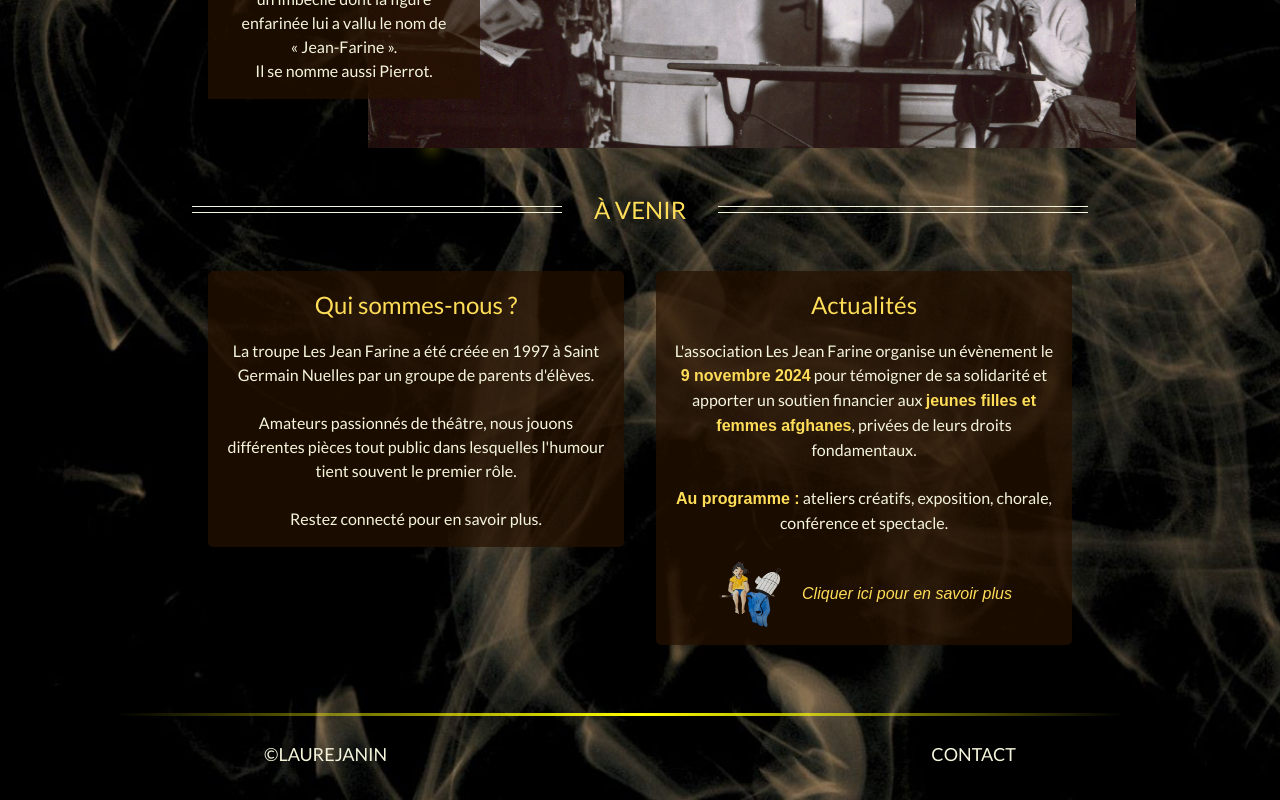
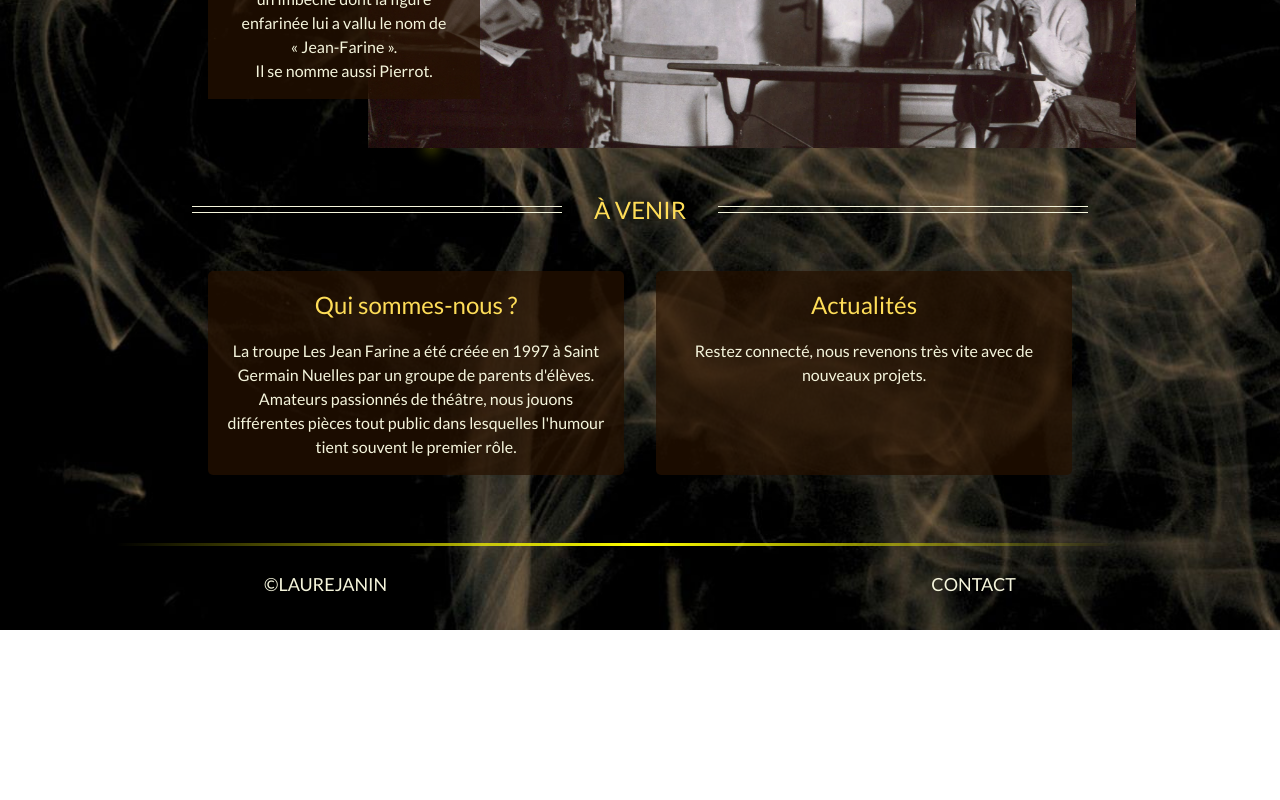
Before and after one commit to LaureJanin/jeanfarine, a React (Vite) app: page / in a window 1280 px wide. Shown: the part 502-1302 px from the top of the page. After the commit the page ends 1132 px from the top, so only its background shows below. Built offline with nearby package versions, Linux system fonts and the light colour scheme.

Commit message:
remove afghane home

```diff
--- a/src/pages/Home.jsx
+++ b/src/pages/Home.jsx
@@ -25,33 +25,19 @@ function Home() {
       <div className="actualite">
         <div className="box">
           <h2>Qui sommes-nous ?</h2>
-
           <p>
             La troupe Les Jean Farine a été créée en 1997 à Saint Germain
             Nuelles par un groupe de parents d'élèves.
-            <br />
-            <br />
+          </p>
+          <p>
             Amateurs passionnés de théâtre, nous jouons différentes pièces tout
             public dans lesquelles l'humour tient souvent le premier rôle.
-            <br />
-            <br />
-            Restez connecté pour en savoir plus.
           </p>
         </div>
         <div className="box">
           <h2>Actualités</h2>
             <p>
-            L'association Les Jean Farine organise un évènement le <span id="bold">9 novembre 2024</span> pour témoigner de sa solidarité et apporter un soutien financier aux <span id="bold">jeunes filles et femmes afghanes</span>, privées de leurs droits
-            fondamentaux.
-              <br />
-              <br />
-              <span id="bold">Au programme :</span> ateliers créatifs, exposition, chorale, conférence et spectacle.
-              <br />
-              <br />
-              <a href="./afghanes" target="_blank">
-                <img src={logo} alt="Logo" className="logo" />
-                <span id="italic">Cliquer ici pour en savoir plus</span>
-              </a>
+            Restez connecté, nous revenons très vite avec de nouveaux projets.
             </p>
         </div>
       </div>
--- a/src/pages/styles/home.scss
+++ b/src/pages/styles/home.scss
@@ -134,14 +134,13 @@
     border-radius: 5px;
     padding: 1rem;
     width: 50%;
-    height:min-content;
+    display: flex;
+    flex-direction: column;
       h2 {
         color: #fedd58;
         margin-bottom: 1rem;
       }
-
       p {
-        width: 100%;
         #italic {
           font-family:"arial";
           font-style: italic;
@@ -152,24 +151,7 @@
           font-weight: 700;
           color: #fedd58;
         }
-        a {
-          display: flex;
-          justify-content: center;
-          align-items: center;
-          gap: 1rem;
-          text-decoration: none;
-          transition: transform 0.3s ease;
-          img {
-            width: 100%;
-            max-width: 70px;
-            height: 70px;
-          }
-        }
-        a:hover {
-          transform: scale(1.1);
-        }
       }
-
     }
   }
 
```
